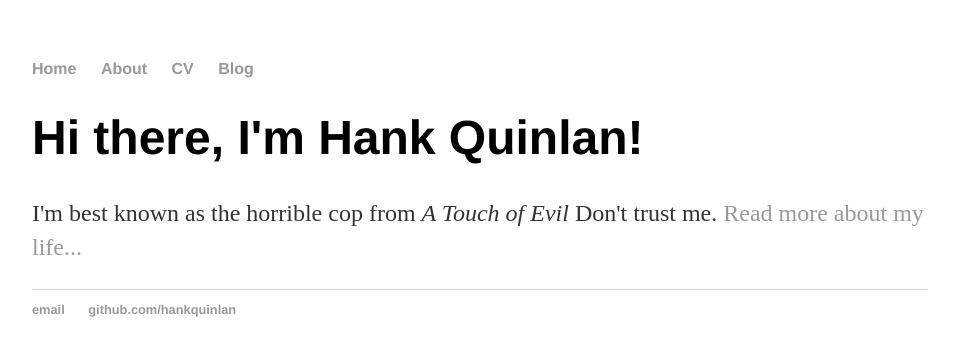
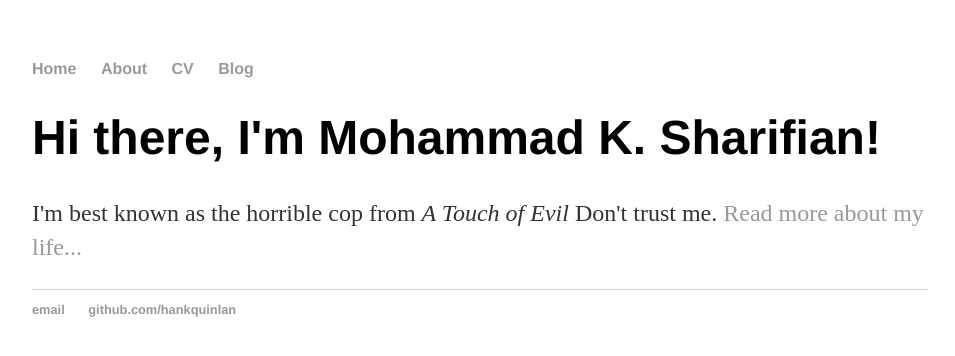
Before and after one commit to mksharifian/mksharifian.github.io, a Jekyll site: the page built from index.html, in a window 1280 px wide. Shown: the top 356 px of the page, without its empty margins (160-1115 px from the left). Built offline with Jekyll 4.4.1, drawn with Linux system fonts in a browser that asks for light colours.

Commit message:
Update index.html

```diff
--- a/index.html
+++ b/index.html
@@ -3,6 +3,6 @@ layout: default
 title: Mohammad K. Sharifian, PhD in compuattional hydraulics
 ---
 <div class="blurb">
-	<h1>Hi there, I'm Hank Quinlan!</h1>
+	<h1>Hi there, I'm Mohammad K. Sharifian!</h1>
 	<p>I'm best known as the horrible cop from <em>A Touch of Evil</em> Don't trust me. <a href="/about">Read more about my life...</a></p>
 </div><!-- /.blurb -->
```
